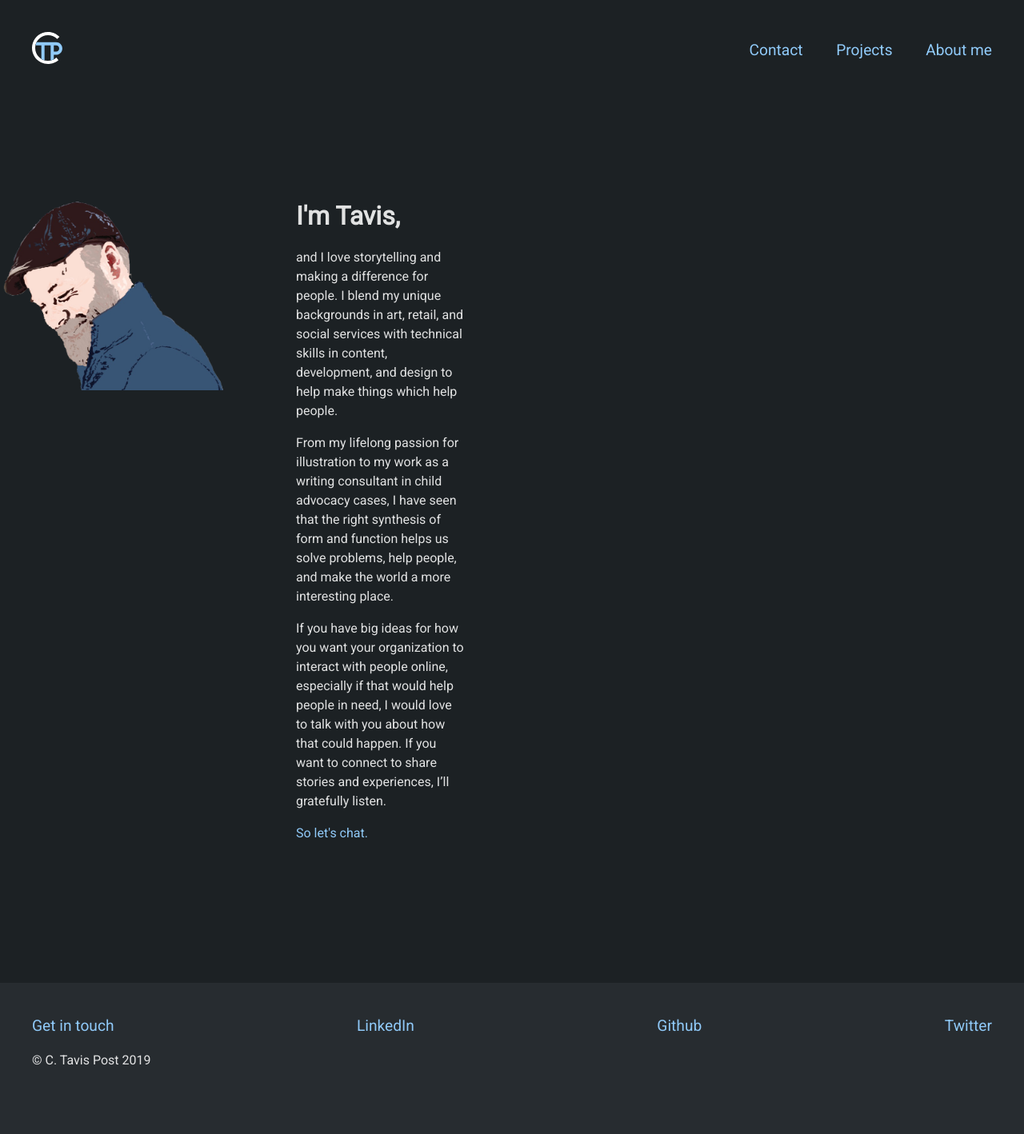
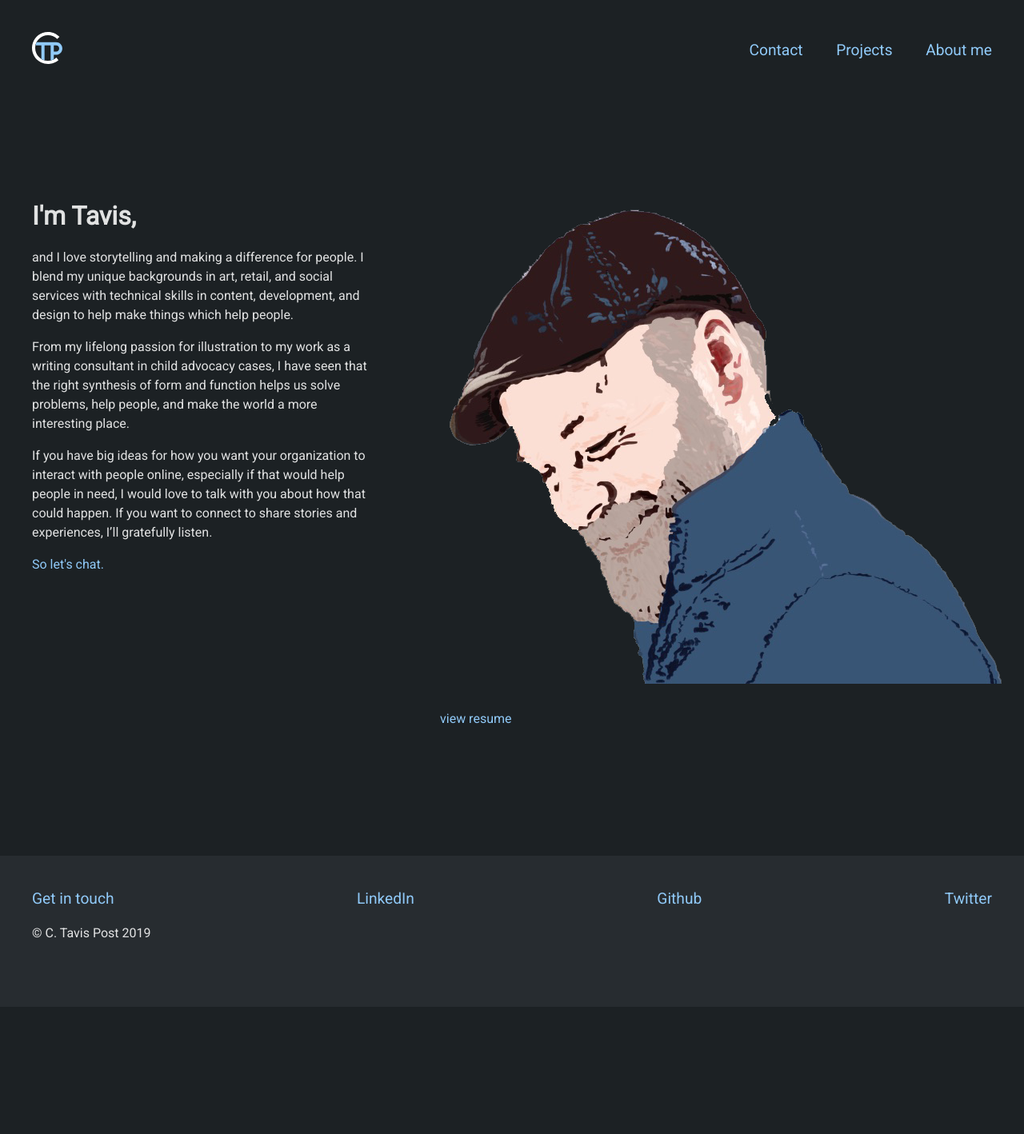
Before and after one commit to ctavispost/personalPortfolio, a Jekyll site: the page built from about.md, in a window 1280 px wide. Shown: the whole page at 80% size. Built offline with Jekyll 4.4.1, drawn with Linux system fonts in a browser that asks for light colours; our own code applies the rules of GitHub Pages for plain Markdown files; after the commit the page ends 1259 px from its top, so only the background shows below that.

Commit message:
Format display of about.md using grid and flex in main.css, and add link to resume

```diff
--- a/about.md
+++ b/about.md
@@ -16,5 +16,9 @@ format: default
     <p class="aboutText"><a href="mailto:tavispost@gmail.com">So let's chat.</a></p>
   </div>
 
-  <img src="images/selfPortrait.png" alt="stylized self portrait of Tavis smiling in a hat" class="selfPortrait">
+  <aside class="aboutAside">
+    <img src="images/selfPortrait.png" alt="stylized self portrait of Tavis smiling in a hat" class="selfPortrait">
+
+    <a href="https://docs.google.com/document/d/e/2PACX-1vSeg_1y6tts2ORIXd81lNkF6zm8rIbwkZbR5v7EczDiMI7k7oiGJTr75relscFxutErCJRMyvtVV84W/pub">view resume</a>
+  </aside>
 </article>
--- a/styles/main.css
+++ b/styles/main.css
@@ -367,18 +367,31 @@ a.darkLink {
 }
 
 /* for about */
-.aboutContainer {
-  display: grid;
-  grid-template-columns: repeat(auto-fill, minmax(260px, 1fr));
-  grid-gap: var(--outerMargin);
-}
-
 .aboutText {
   margin: 0 0 1rem 0;
 }
 
+.aboutAside {
+  display: flex;
+  flex-direction: column;
+}
+
+@media screen and (min-width: 66ch) {
+  .aboutContainer {
+    display: grid;
+    grid-template-columns: minmax(40ch, 1fr) auto;
+    grid-gap: var(--outerMargin);
+    justify-content: center;
+  }
+
+  .aboutAside {
+    justify-content: center;
+  }
+}
+
 .selfPortrait {
-  order: -1;
   max-width: 100%;
   object-fit: contain;
+  overflow-x: hidden;
+  margin-bottom: 2rem;
 }
```
